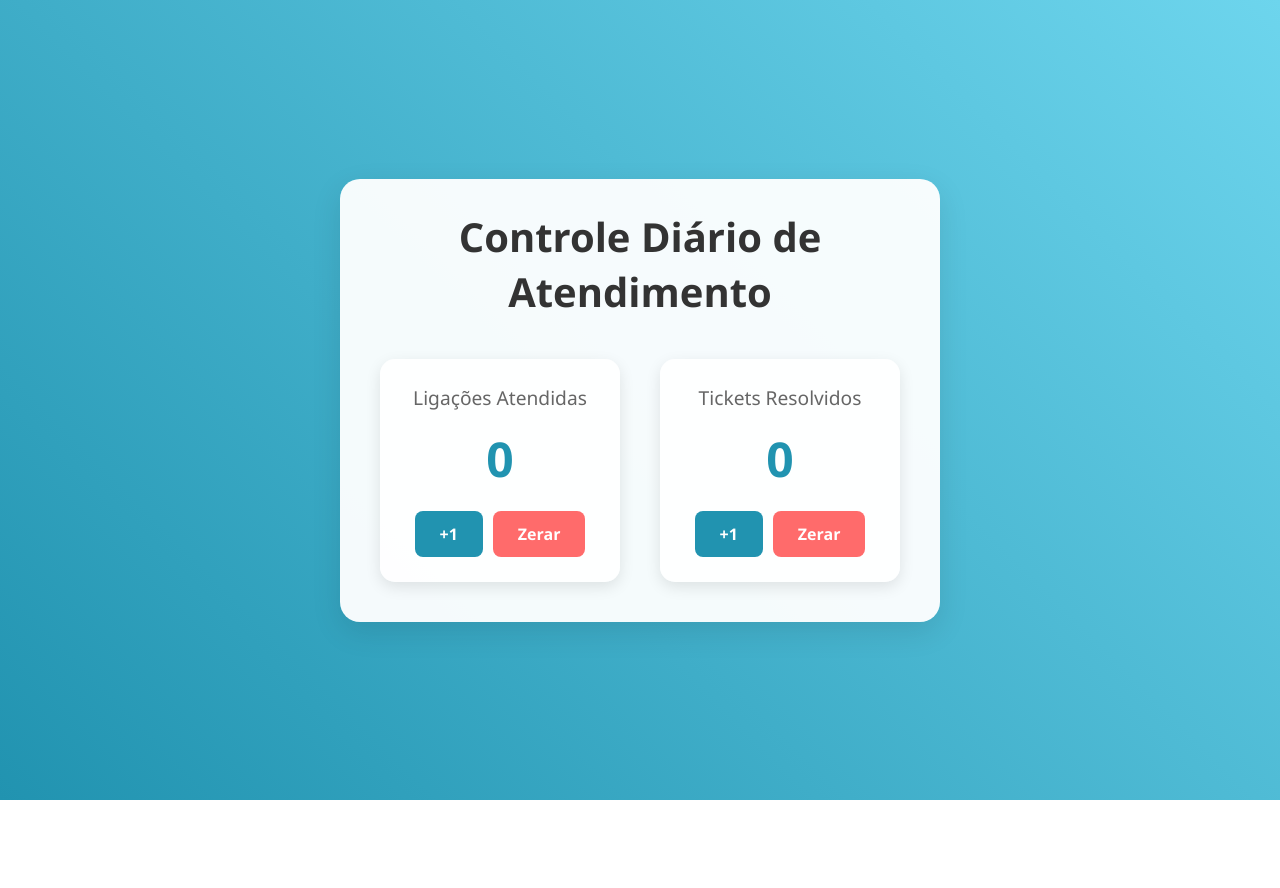
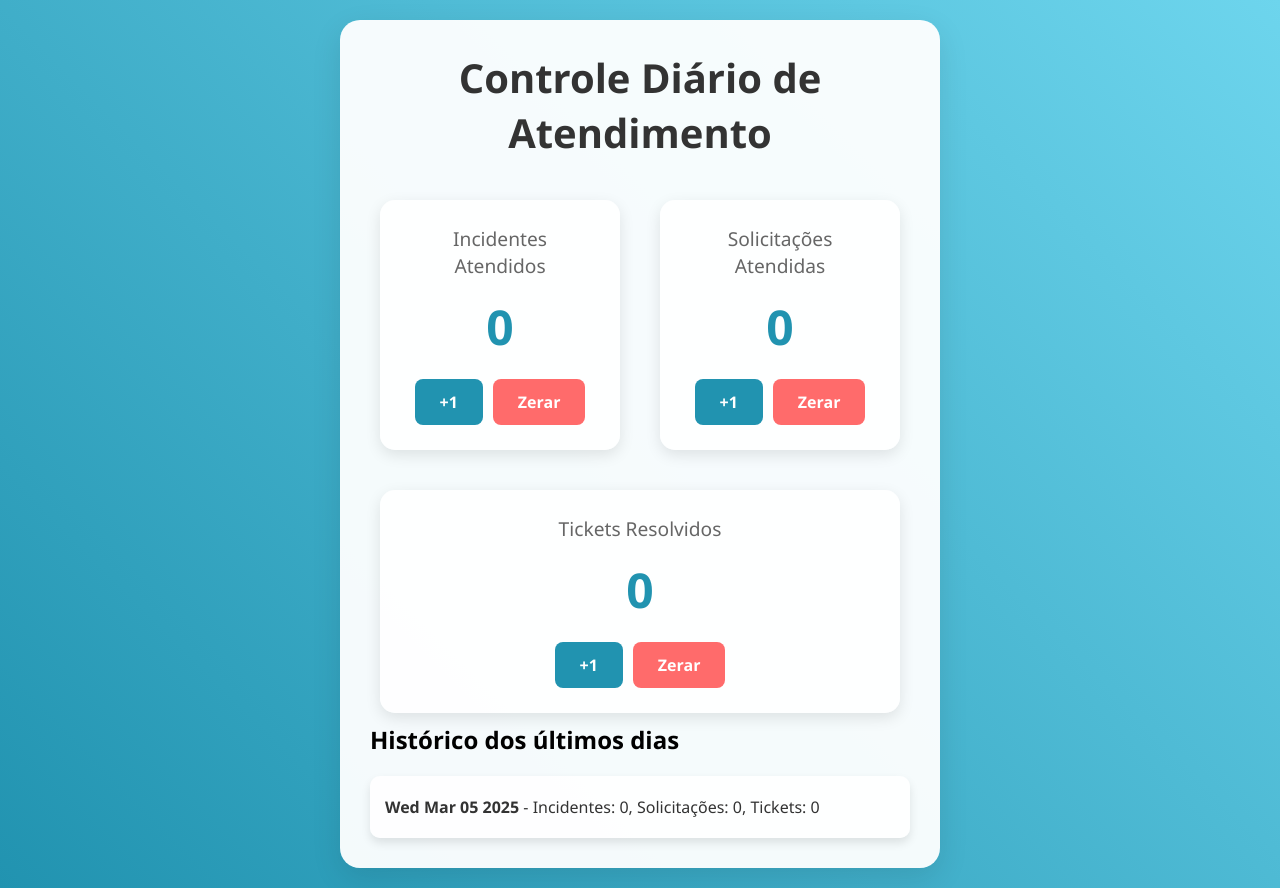
Before and after one commit to Lancellot/Controle-ticketSIMPLE, a plain HTML site: page index.html in a window 1280 px wide. Before the commit the page ends 800 px from the top, so only its background shows below. Drawn offline with Linux system fonts and the light colour scheme.

Commit message:
Adição de nova funções e arquivo local

```diff
--- a/index.html
+++ b/index.html
@@ -11,11 +11,20 @@
         <h1>Controle Diário de Atendimento</h1>
         <div class="counters-container">
             <div class="counter-box">
-                <div class="counter-title">Ligações Atendidas</div>
-                <div class="counter" id="callsCounter">0</div>
+                <div class="counter-title">Incidentes Atendidos</div>
+                <div class="counter" id="incidentCounter">0</div>
                 <div class="button-container">
-                    <button class="btn btn-add" onclick="incrementCounter('callsCounter')">+1</button>
-                    <button class="btn btn-reset" onclick="resetCounter('callsCounter')">Zerar</button>
+                    <button class="btn btn-add" onclick="incrementCounter('incidentCounter')">+1</button>
+                    <button class="btn btn-reset" onclick="resetCounter('incidentCounter')">Zerar</button>
+                </div>
+            </div>
+
+            <div class="counter-box">
+                <div class="counter-title">Solicitações Atendidas</div>
+                <div class="counter" id="requestCounter">0</div>
+                <div class="button-container">
+                    <button class="btn btn-add" onclick="incrementCounter('requestCounter')">+1</button>
+                    <button class="btn btn-reset" onclick="resetCounter('requestCounter')">Zerar</button>
                 </div>
             </div>
 
@@ -28,6 +37,9 @@
                 </div>
             </div>
         </div>
+
+        <h2>Histórico dos últimos dias</h2>
+        <div id="historyContainer" class="history-container"></div>
     </div>
 
     <script src="src/script.js"></script>
--- a/src/script.js
+++ b/src/script.js
@@ -1,13 +1,13 @@
 // Carrega os contadores do localStorage
 function loadCounters() {
-    ['callsCounter', 'ticketsCounter'].forEach(id => {
+    ['incidentCounter', 'requestCounter', 'ticketsCounter'].forEach(id => {
         const storedValue = localStorage.getItem(id);
         if (storedValue) {
             document.getElementById(id).textContent = storedValue;
         }
     });
-
     checkDailyReset();
+    loadHistory();
 }
 
 // Incrementa o contador
@@ -25,18 +25,47 @@ function resetCounter(counterId) {
     localStorage.setItem(counterId, 0);
 }
 
+// Salva histórico diário antes de resetar
+function saveHistory() {
+    const date = new Date().toDateString();
+    const history = JSON.parse(localStorage.getItem('history')) || [];
+    const dailyRecord = {
+        date,
+        incidents: localStorage.getItem('incidentCounter') || 0,
+        requests: localStorage.getItem('requestCounter') || 0,
+        tickets: localStorage.getItem('ticketsCounter') || 0
+    };
+    history.push(dailyRecord);
+    localStorage.setItem('history', JSON.stringify(history));
+}
+
 // Verifica se precisa resetar diariamente
 function checkDailyReset() {
     const lastReset = localStorage.getItem('lastReset');
     const currentDate = new Date().toDateString();
 
     if (!lastReset || lastReset !== currentDate) {
-        ['callsCounter', 'ticketsCounter'].forEach(id => {
+        saveHistory();
+        ['incidentCounter', 'requestCounter', 'ticketsCounter'].forEach(id => {
             localStorage.setItem(id, 0);
             document.getElementById(id).textContent = '0';
         });
         localStorage.setItem('lastReset', currentDate);
+        loadHistory();
     }
+}
+
+// Carrega o histórico
+function loadHistory() {
+    const history = JSON.parse(localStorage.getItem('history')) || [];
+    const historyContainer = document.getElementById('historyContainer');
+    historyContainer.innerHTML = '';
+    history.slice(-7).reverse().forEach(record => {
+        const entry = document.createElement('div');
+        entry.className = 'history-entry';
+        entry.innerHTML = `<strong>${record.date}</strong> - Incidentes: ${record.incidents}, Solicitações: ${record.requests}, Tickets: ${record.tickets}`;
+        historyContainer.appendChild(entry);
+    });
 }
 
 // Inicializa os contadores
--- a/src/style.css
+++ b/src/style.css
@@ -101,6 +101,24 @@ h1 {
     background: #ff5252;
     transform: scale(1.05);
 }
+.history-container {
+    background: rgba(255, 255, 255, 0.9);
+    padding: 15px;
+    border-radius: 10px;
+    box-shadow: 0 5px 10px rgba(0,0,0,0.1);
+    margin-top: 20px;
+}
+
+.history-entry {
+    font-size: 1em;
+    color: #333;
+    padding: 5px 0;
+    border-bottom: 1px solid #ddd;
+}
+
+.history-entry:last-child {
+    border-bottom: none;
+}
 
 @media (max-width: 480px) {
     .container {
```
